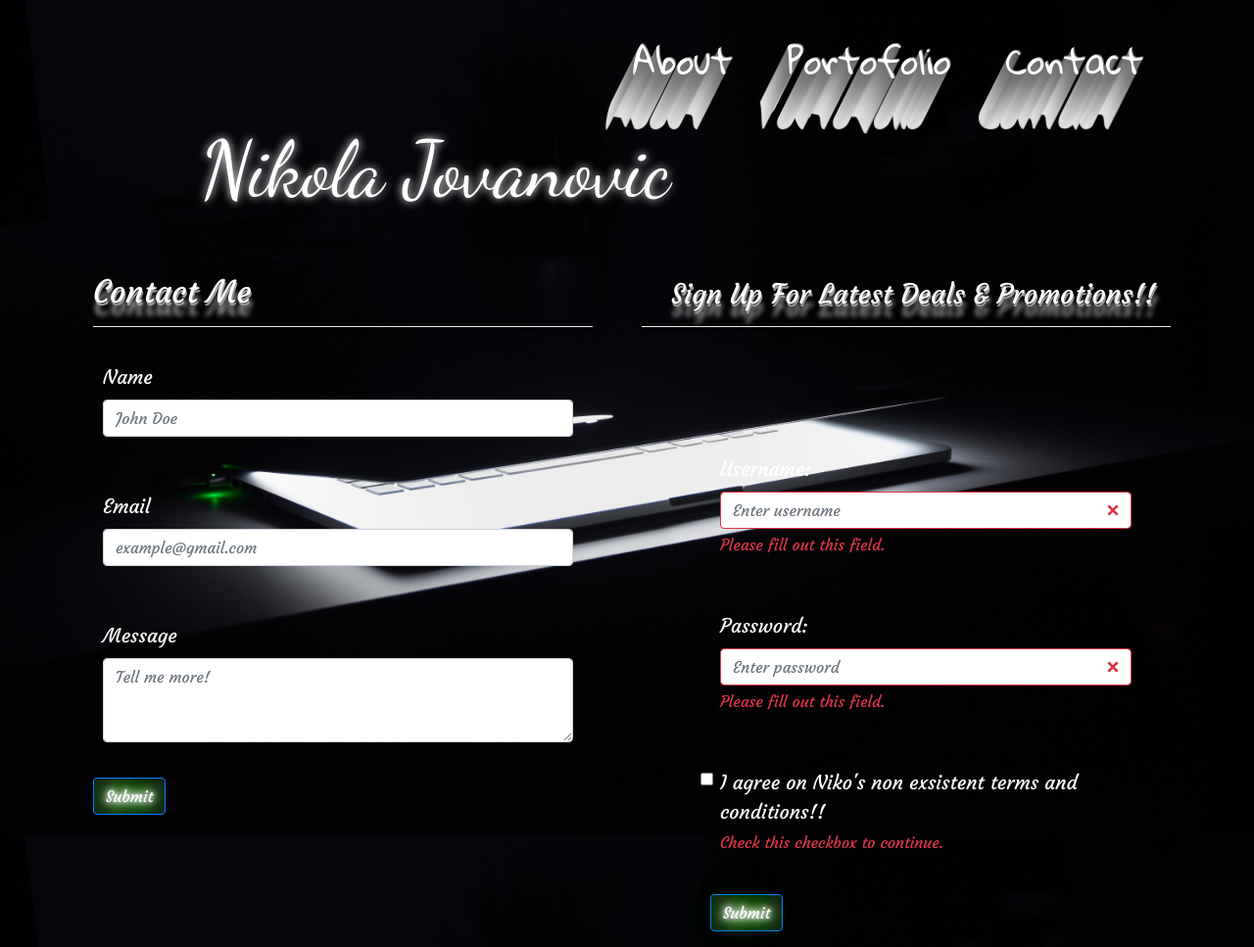
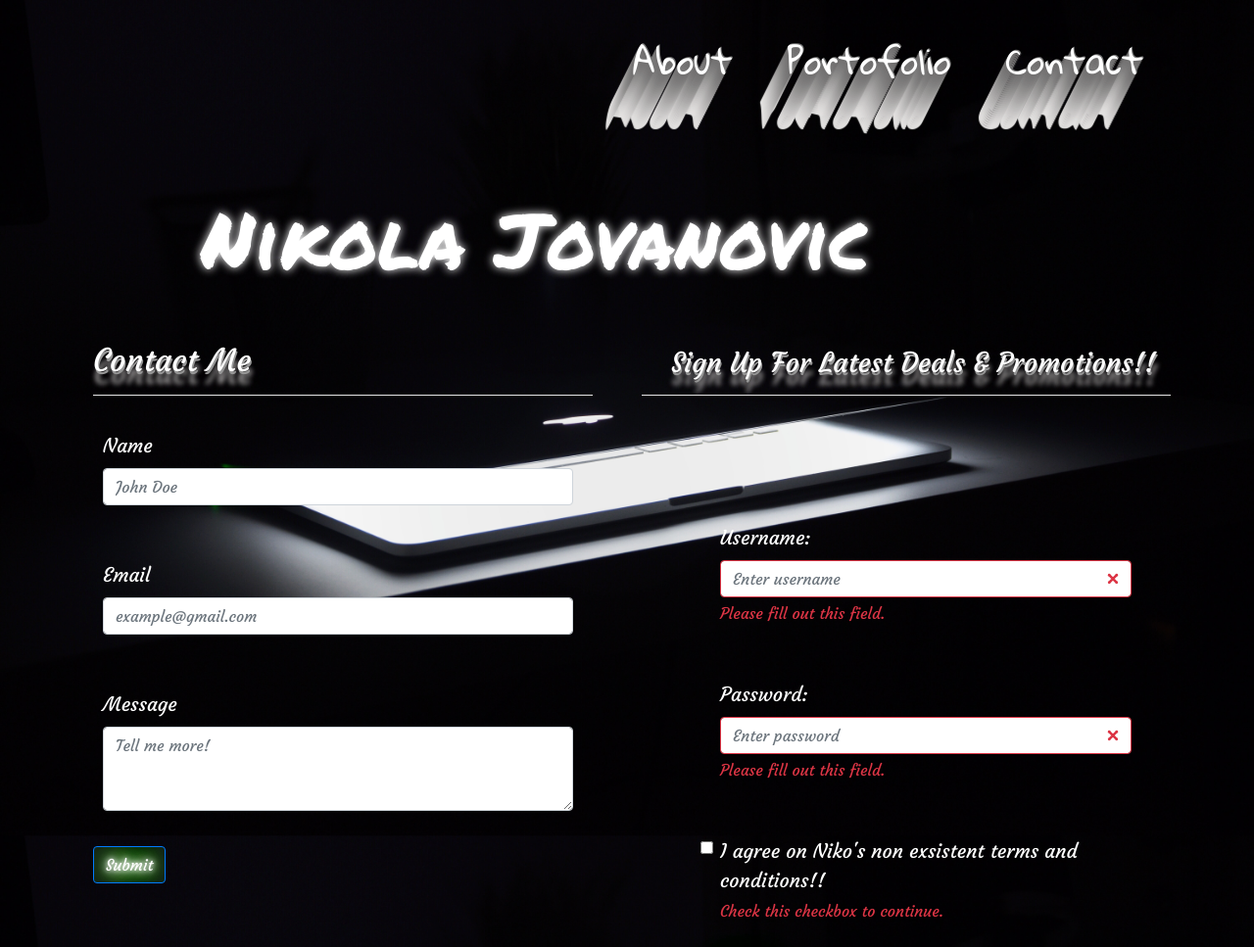
Before and after one commit to nikola4work/Nikola-Jovanovic-Portfolio, a plain HTML site: page contact.html in a window 1280 px wide. Shown: the top 967 px of the page at 98% size. Drawn offline with nearby package versions, Linux system fonts and the light colour scheme.

Commit message:
space between name and nav links

```diff
--- a/Assets/Css/contact.css
+++ b/Assets/Css/contact.css
@@ -21,7 +21,8 @@ body {
 }
 
 .display-4 {
-    font-family: "Dancing Script", cursive;
+    margin-top: 70px;
+    font-family: "Permanent Marker", cursive;
     font-size: 80px;
     position: relative;
     -webkit-animation: mymove 5s infinite;
--- a/Assets/Css/port.css
+++ b/Assets/Css/port.css
@@ -21,6 +21,7 @@ body {
 }
 
 .display-4 {
+    margin-top: 70px;
     font-size: 90px;
     font-family: "Mogra", cursive;
     position: relative;
--- a/Assets/Css/style.css
+++ b/Assets/Css/style.css
@@ -20,8 +20,9 @@ body {
 }
 
 .display-4 {
+    margin-top: 70px;
     font-family: "Dancing Script", cursive;
-    font-size: 80px;
+    font-size: 90px;
     position: relative;
     -webkit-animation: mymove 5s infinite;
     -webkit-animation-timing-function: linear;
--- a/contact.html
+++ b/contact.html
@@ -13,6 +13,7 @@
     <link href="https://fonts.googleapis.com/css?family=Dancing+Script&display=swap" rel="stylesheet" />
     <link href="https://fonts.googleapis.com/css?family=Caveat|Courgette|Dancing+Script|Gloria+Hallelujah|Shadows+Into+Light&display=swap" rel="stylesheet" />
     <link href="https://fonts.googleapis.com/css?family=Bangers|Caveat|Courgette|Dancing+Script|Shadows+Into+Light&display=swap" rel="stylesheet" />
+    <link href="https://fonts.googleapis.com/css?family=Permanent+Marker&display=swap" rel="stylesheet" />
     <link rel="stylesheet" href="./Assets/Css/contact.css" />
 
     <title>Nikola Jovanovic Contact page</title>
```
